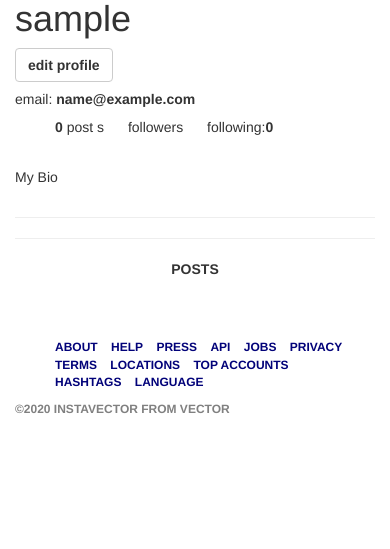
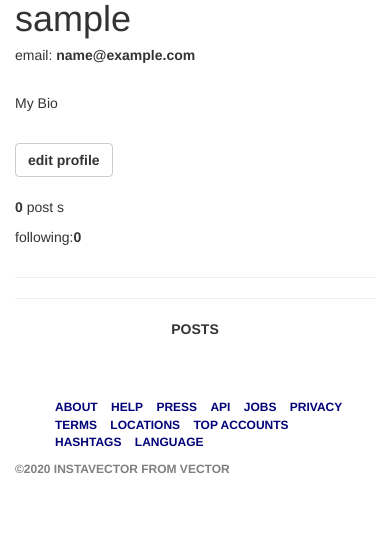
Before and after one commit to Vector254/instavector, a Django app: page /profile/ in a window 390 px wide. Shown: the part 295-844 px from the top of the page. Run offline with Django 3.2, Linux system fonts and the light colour scheme; the visitor is signed in with stand-in values (Sample User, id 1); data comes from the database, SQL or seed files in the repository; data that the repository does not hold is empty; some libraries are stand-ins or nearby versions.

Commit message:
style page layout

```diff
--- a/instavector/templates/profile.html
+++ b/instavector/templates/profile.html
@@ -10,11 +10,6 @@
     margin-left: 30px;
     border: 1px solid grey;
     border-radius: 150px;
-}
-.etc li{
-    list-style: none;
-    display: inline-block;
-    margin-right: 20px;
 }
 .posted img{
     margin-bottom: 20px;
@@ -33,21 +28,23 @@
         </div>
         <div class="col-md-4">
             <h1>{{user.username}} </h1>
-                <button class="btn btn-default" data-toggle="modal" data-target=".bd-modal-md"><b>edit profile</b> </button>
+
             <h5>email: <b>{{user.email}}</b> </h5>
 
 
 
 
-            <div class="etc">
-                <ul>
-                    <li><b>{{user.profile.profile_posts.count}}</b>  post {{user.profile.profile_posts.count|pluralize}}</li>
-                    <li>followers</li>
-                    <li>following:<b>{{user.profile.following.count}}</b></li>
-                </ul>
-            </div>
+
 
             <br><p>{{user.profile.bio}}</p>
+
+        </div>
+        <div class="col-md-4"><br>
+
+                <button class="btn btn-default" data-toggle="modal" data-target=".bd-modal-md"><b>edit profile</b> </button>
+                <p><br><b>{{user.profile.profile_posts.count}}</b>  post {{user.profile.profile_posts.count|pluralize}}</p>
+                <p>following:<b>{{user.profile.following.count}}</b></p>
+
         </div>
     </div>
     <hr>
```
